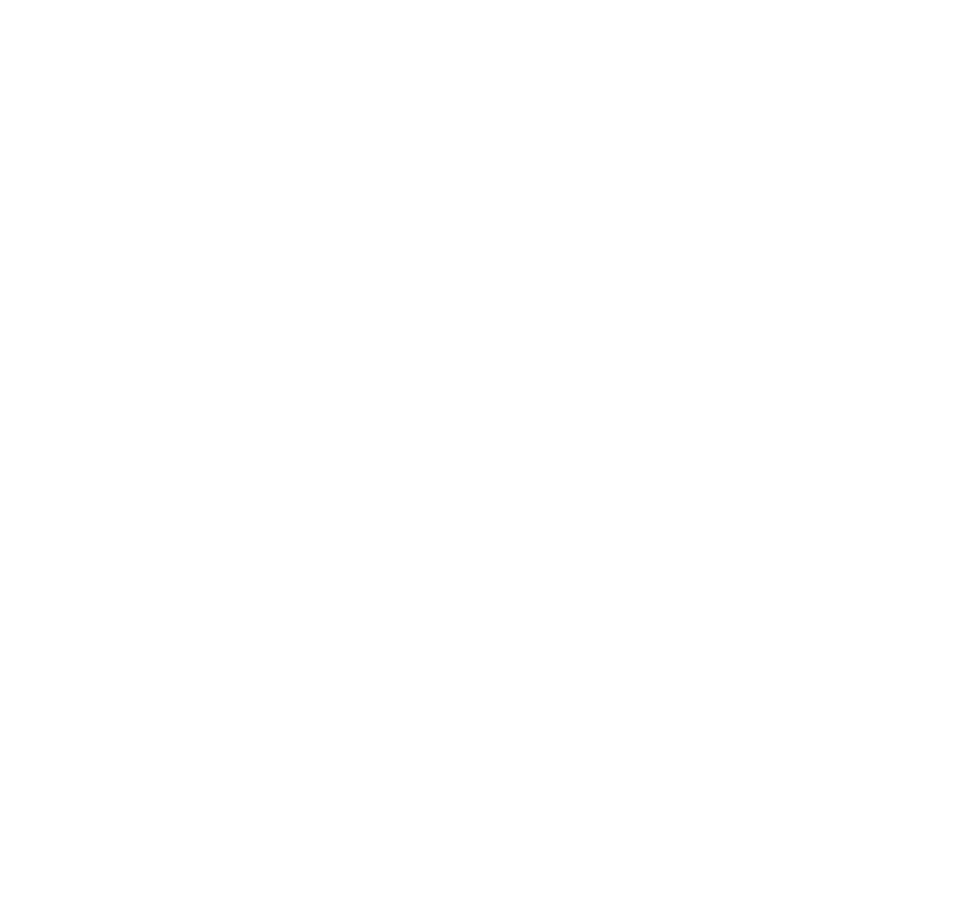
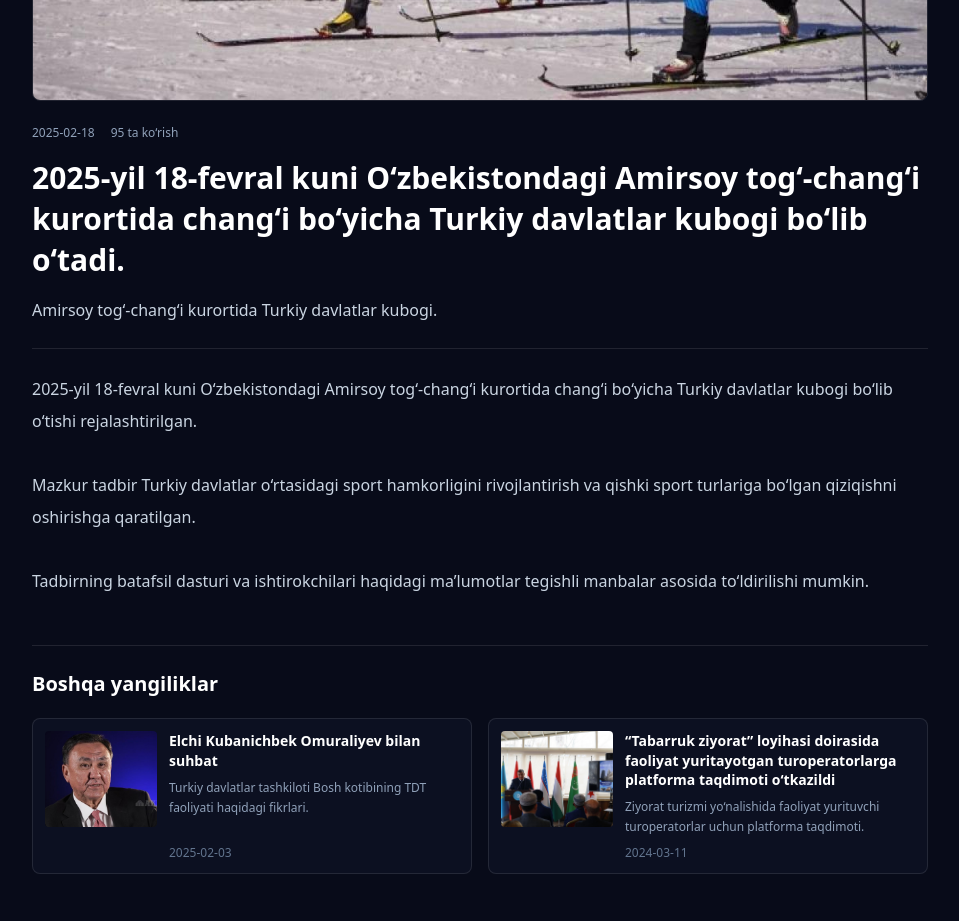
Before and after one commit to temmur/tabarruk-group-pro, a Vue app: page /news/1 in a window 1280 px wide. Before the commit this address had no page. Shown: the part 800-1721 px from the top of the page, without its empty margins (160-1119 px from the left). Before the commit the page ends 800 px from the top, so only its background shows below. Built offline with nearby package versions, Linux system fonts and the light colour scheme; the HTML template or start-up script is replaced by a standard one.

Commit message:
news single page created

```diff
--- a/src/components/sections/CNews.vue
+++ b/src/components/sections/CNews.vue
@@ -3,12 +3,16 @@
   <section class="news-section w-full px-4 py-8 sm:px-6">
     <div class="mx-auto max-w-5xl">
       <div class="relative mb-5 text-center">
-        <div class="absolute left-[18%] top-3 h-px w-8 bg-slate-700 sm:left-[20%] sm:w-12"></div>
-        <div class="absolute right-[18%] top-3 h-px w-8 bg-slate-700 sm:right-[20%] sm:w-12"></div>
+        <div
+          class="absolute left-[18%] top-3 h-px w-8 bg-slate-700 sm:left-[20%] sm:w-12"
+        ></div>
+        <div
+          class="absolute right-[18%] top-3 h-px w-8 bg-slate-700 sm:right-[20%] sm:w-12"
+        ></div>
 
         <h2
           class="font-sans text-[35px] font-bold sm:text-3xl"
-          style="font-family: 'Playfair Display', serif;"
+          style="font-family: 'Playfair Display', serif"
         >
           <span class="underline decoration-red-500 decoration-1 underline-offset-9">
             {{ t('news.title') }}
@@ -24,14 +28,16 @@
         v-if="news.length"
         class="grid grid-cols-1 items-stretch gap-2 md:grid-cols-[1.35fr_1fr]"
       >
+        <!-- Birinchi yangilik -->
         <RouterLink
           v-if="news[0]"
-          :to="getRoute(news[0].router, news[0].id)"
+          :to="getRoute(news[0])"
           class="group flex min-w-0 gap-3 rounded-md border border-white/10 bg-[#0c1021] p-3 transition hover:border-slate-600 sm:p-4"
         >
-          <div class="h-[200px] w-[42%] shrink-0 overflow-hidden rounded-sm bg-[#080b19] sm:h-[240px]">
+          <div
+            class="h-[200px] w-[42%] shrink-0 overflow-hidden rounded-sm bg-[#080b19] sm:h-[240px]"
+          >
             <img
-              v-if="news[0].image"
               :src="news[0].image"
               :alt="news[0].title"
               class="h-full w-full object-cover transition duration-300 group-hover:scale-105"
@@ -56,24 +62,24 @@
           </div>
         </RouterLink>
 
+        <!-- Ikkinchi va uchinchi yangiliklar -->
         <div class="flex min-w-0 flex-col gap-2">
           <RouterLink
             v-for="item in news.slice(1, 3)"
             :key="item.id"
-            :to="getRoute(item.router, item.id)"
+            :to="getRoute(item)"
             class="group flex min-h-[90px] min-w-0 flex-1 gap-2 rounded-md border border-white/10 bg-[#0c1021] p-2 transition hover:border-slate-600 sm:min-h-[100px]"
           >
             <div
-              class="w-[35%] shrink-0 overflow-hidden rounded-sm bg-[#080b19] sm:h-[84px]"
-              style="height: 110px;"
+              class="h-[110px] w-[35%] shrink-0 overflow-hidden rounded-sm bg-[#080b19] sm:h-[110px]"
             >
               <img
-                v-if="item.image"
                 :src="item.image"
                 :alt="item.title"
                 class="h-full w-full object-cover transition duration-300 group-hover:scale-105"
               />
             </div>
+
             <div class="flex min-w-0 flex-1 flex-col">
               <h3 class="text-[11px] font-semibold leading-snug text-white sm:text-[13px]">
                 {{ item.title }}
@@ -133,11 +139,7 @@
   }).format(parsedDate)
 }
 
-function getRoute(route: News['router'], id: number): string {
-  if (typeof route === 'string' && route.startsWith('/')) {
-    return route
-  }
-
-  return `/news/${id}`
+function getRoute(item: News): string {
+  return item.router || `/news/${item.id}`
 }
 </script>
--- a/src/data/newsData.ts
+++ b/src/data/newsData.ts
@@ -1,12 +1,13 @@
 
 export type News = {
+  id: number
   image: string
   title: string
   subtitle: string
+  content: string
   createdAt: number | string
   views: number
-  router: number | string
-  id: number
+  router: string
 }
 
 export const news: News[] = [
@@ -15,7 +16,13 @@
     image: '/images/nevs1.jpg',
     title:
       '2025-yil 18-fevral kuni O‘zbekistondagi Amirsoy tog‘-chang‘i kurortida chang‘i bo‘yicha Turkiy davlatlar kubogi bo‘lib o‘tadi.',
-    subtitle: '',
+    subtitle:
+      'Amirsoy tog‘-chang‘i kurortida Turkiy davlatlar kubogi.',
+    content: `2025-yil 18-fevral kuni O‘zbekistondagi Amirsoy tog‘-chang‘i kurortida chang‘i bo‘yicha Turkiy davlatlar kubogi bo‘lib o‘tishi rejalashtirilgan.
+
+Mazkur tadbir Turkiy davlatlar o‘rtasidagi sport hamkorligini rivojlantirish va qishki sport turlariga bo‘lgan qiziqishni oshirishga qaratilgan.
+
+Tadbirning batafsil dasturi va ishtirokchilari haqidagi ma’lumotlar tegishli manbalar asosida to‘ldirilishi mumkin.`,
     createdAt: '2025-02-18',
     views: 95,
     router: '/news/1',
@@ -25,10 +32,15 @@
     image: '/images/nevs2.jpg',
     title: 'Elchi Kubanichbek Omuraliyev bilan suhbat',
     subtitle:
-      'Turkiy davlatlar tashkiloti Bosh kotibi, elchi Kubanichbek O‘muraliyevning TDT faoliyati haqidagi fikrlari.',
+      'Turkiy davlatlar tashkiloti Bosh kotibining TDT faoliyati haqidagi fikrlari.',
+    content: `Turkiy davlatlar tashkiloti Bosh kotibi, elchi Kubanichbek O‘muraliyev bilan suhbat tashkilot faoliyati va turkiy davlatlar o‘rtasidagi hamkorlik masalalariga bag‘ishlangan.
+
+Suhbatda tashkilotning asosiy yo‘nalishlari, davlatlar o‘rtasidagi aloqalarni mustahkamlash va kelgusidagi hamkorlik imkoniyatlari haqida ma’lumot beriladi.
+
+Suhbatning to‘liq matnini mavjud rasmiy manbadan olingan ma’lumotlar bilan to‘ldiring.`,
     createdAt: '2025-02-03',
     views: 64,
-    router: '/news/ozbekistonda-ziyorat-turizmi-rivojlantirilmoqda',
+    router: '/news/2',
   },
   {
     id: 3,
@@ -36,10 +48,14 @@
     title:
       '“Tabarruk ziyorat” loyihasi doirasida faoliyat yuritayotgan turoperatorlarga platforma taqdimoti o‘tkazildi',
     subtitle:
-      'O‘zbekiston Respublikasi Prezidentining 2022 yil 29 iyuldagi “Turkiy davlatlar bilan ',
+      'Ziyorat turizmi yo‘nalishida faoliyat yurituvchi turoperatorlar uchun platforma taqdimoti.',
+    content: `“Tabarruk ziyorat” loyihasi doirasida faoliyat yuritayotgan turoperatorlarga platforma taqdimoti o‘tkazildi.
+
+Taqdimot ziyorat turizmini rivojlantirish, turoperatorlar faoliyatini qo‘llab-quvvatlash va zamonaviy platformalar orqali hamkorlikni kengaytirishga qaratilgan.
+
+Tadbir tafsilotlari va O‘zbekiston Respublikasi Prezidentining 2022-yil 29-iyuldagi tegishli hujjati haqidagi aniq ma’lumotlarni rasmiy manba asosida to‘ldiring.`,
     createdAt: '2024-03-11',
     views: 42,
-    router:
-      '/news/tabarruk-ziyorat-loyihasi-doirasida-faoliyat-yuritayotgan-turopearotlarga-platforma-taqdimoti-otkazildi',
+    router: '/news/3',
   },
 ]
--- /dev/null
+++ b/src/views/PSingle.vue
@@ -0,0 +1,168 @@
+
+<template>
+  <main class="min-h-screen bg-[#080b19] px-4 py-8 text-white sm:px-6 sm:py-12">
+    <article v-if="currentNews" class="mx-auto max-w-4xl">
+      <!-- Bosh sahifaga qaytish -->
+      <RouterLink
+        to="/"
+        class="mb-6 inline-flex items-center gap-2 text-sm text-slate-400 transition hover:text-white"
+      >
+        <span aria-hidden="true">←</span>
+        Bosh sahifaga qaytish
+      </RouterLink>
+
+      <!-- Asosiy yangilik rasmi -->
+      <img
+        :src="currentNews.image"
+        :alt="currentNews.title"
+        class="mb-6 max-h-[480px] w-full rounded-lg border border-white/10 object-cover"
+      />
+
+      <!-- Sana va ko‘rishlar soni -->
+      <div class="mb-4 flex flex-wrap items-center gap-4 text-xs text-slate-400">
+        <span>{{ formatDate(currentNews.createdAt) }}</span>
+        <span>{{ currentNews.views ?? 0 }} ta ko‘rish</span>
+      </div>
+
+      <!-- Yangilik sarlavhasi -->
+      <h1 class="text-2xl font-bold leading-snug sm:text-3xl">
+        {{ currentNews.title }}
+      </h1>
+
+      <!-- Qisqacha ma'lumot -->
+      <p
+        v-if="currentNews.subtitle"
+        class="mt-4 text-base leading-7 text-slate-300"
+      >
+        {{ currentNews.subtitle }}
+      </p>
+
+      <!-- Yangilikning to‘liq matni -->
+      <div class="mt-6 border-t border-white/10 pt-6">
+        <p class="whitespace-pre-line text-sm leading-8 text-slate-300 sm:text-base">
+          {{ currentNews.content || currentNews.subtitle || currentNews.title }}
+        </p>
+      </div>
+
+      <!-- Boshqa yangiliklar -->
+      <section
+        v-if="otherNews.length"
+        class="mt-12 border-t border-white/10 pt-6"
+      >
+        <h2 class="mb-5 text-xl font-semibold">
+          Boshqa yangiliklar
+        </h2>
+
+        <div class="grid grid-cols-1 gap-4 sm:grid-cols-2">
+          <RouterLink
+            v-for="item in otherNews"
+            :key="item.id"
+            :to="getRoute(item)"
+            class="group flex min-w-0 gap-3 rounded-lg border border-white/10 bg-[#0c1021] p-3 transition hover:border-slate-500"
+          >
+            <img
+              :src="item.image"
+              :alt="item.title"
+              class="h-24 w-28 shrink-0 rounded object-cover transition duration-300 group-hover:scale-[1.02]"
+            />
+
+            <div class="flex min-w-0 flex-1 flex-col">
+              <h3
+                class="text-sm font-semibold leading-snug text-white transition group-hover:text-slate-300"
+              >
+                {{ item.title }}
+              </h3>
+
+              <p
+                v-if="item.subtitle"
+                class="mt-2 line-clamp-2 text-xs leading-5 text-slate-400"
+              >
+                {{ item.subtitle }}
+              </p>
+
+              <span class="mt-auto pt-2 text-xs text-slate-500">
+                {{ formatDate(item.createdAt) }}
+              </span>
+            </div>
+          </RouterLink>
+        </div>
+      </section>
+    </article>
+
+    <!-- Yangilik topilmagan holat -->
+    <div v-else class="mx-auto max-w-4xl py-20 text-center">
+      <h1 class="text-xl font-semibold">
+        Yangilik topilmadi
+      </h1>
+
+      <p class="mt-3 text-sm text-slate-400">
+        Ushbu manzilda yangilik mavjud emas.
+      </p>
+
+      <RouterLink
+        to="/"
+        class="mt-6 inline-flex items-center gap-2 rounded bg-[#252a3c] px-5 py-3 text-sm text-white transition hover:bg-[#343a50]"
+      >
+        <span aria-hidden="true">←</span>
+        Bosh sahifaga qaytish
+      </RouterLink>
+    </div>
+  </main>
+</template>
+
+<script setup lang="ts">
+import { computed } from 'vue'
+import { useRoute } from 'vue-router'
+import { news, type News } from '@/data/newsData'
+
+const route = useRoute()
+
+// URL manzilidagi ID bo‘yicha yangilikni topish
+const currentNews = computed(() => {
+  const id = String(route.params.id ?? '')
+
+  if (!id) {
+    return undefined
+  }
+
+  return news.find((item) => String(item.id) === id)
+})
+
+// Joriy yangilikdan boshqa yangiliklarni olish
+const otherNews = computed(() => {
+  if (!currentNews.value) {
+    return []
+  }
+
+  return news.filter(
+    (item) => String(item.id) !== String(currentNews.value!.id),
+  )
+})
+
+// Boshqa yangilik sahifasiga o‘tish
+function getRoute(item: News): string {
+  return item.router || `/news/${item.id}`
+}
+
+// Sanani to‘g‘ri formatda chiqarish
+function formatDate(date: number | string): string {
+  if (!date) {
+    return ''
+  }
+
+  const parsedDate =
+    typeof date === 'number'
+      ? new Date(date < 1e12 ? date * 1000 : date)
+      : new Date(date)
+
+  if (Number.isNaN(parsedDate.getTime())) {
+    return String(date)
+  }
+
+  return new Intl.DateTimeFormat('uz-UZ', {
+    year: 'numeric',
+    month: '2-digit',
+    day: '2-digit',
+  }).format(parsedDate)
+}
+</script>
```
Also changed, not shown: src/router/index.ts (+21 -19 lines).
